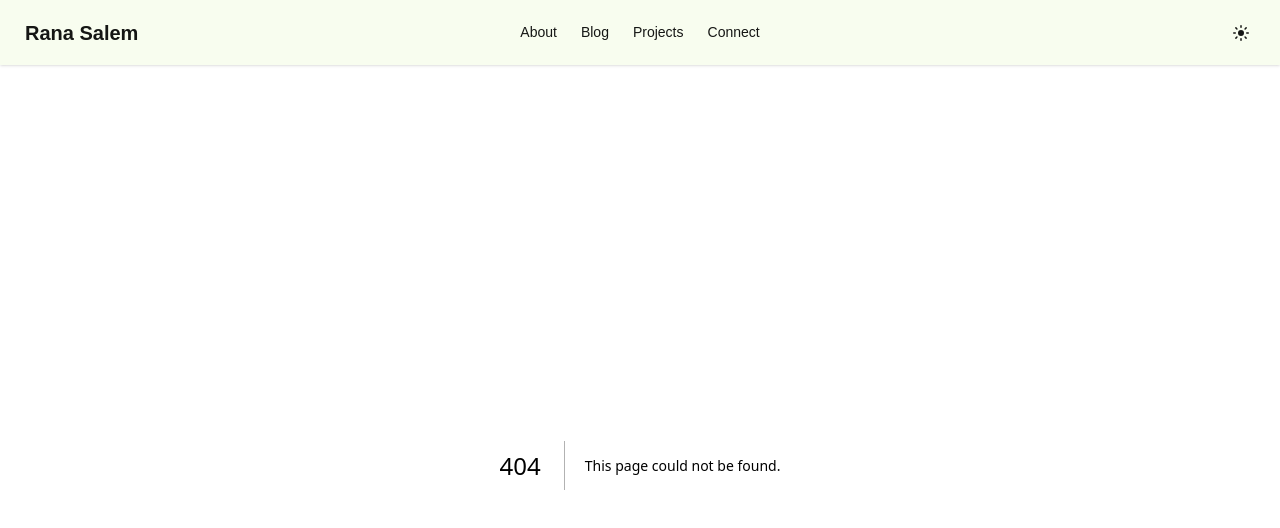
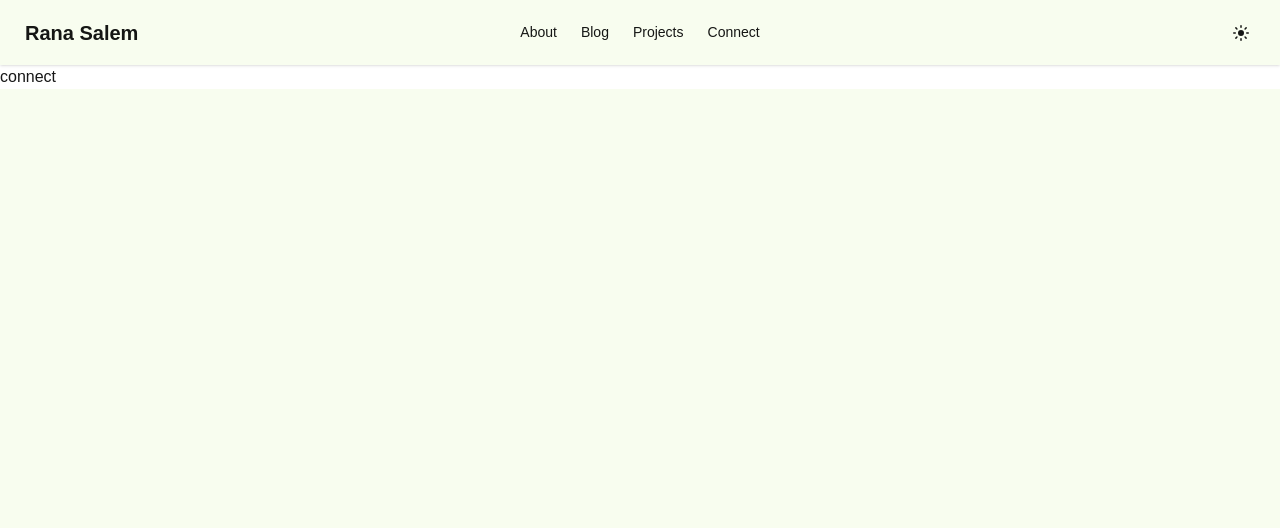
Before and after one commit to rtasalem/ranasalem.io, a Next.js app: page /connect in a window 1280 px wide. Before the commit this address had no page. Shown: the top 528 px of the page. Built offline with nearby package versions, Linux system fonts and the light colour scheme.

Commit message:
add placeholder for /connect

```diff
--- /dev/null
+++ b/app/connect/page.tsx
@@ -0,0 +1,7 @@
+export default function Connect() {
+  return (
+    <div>
+      <h1>connect</h1>
+    </div>
+  )
+}
```
